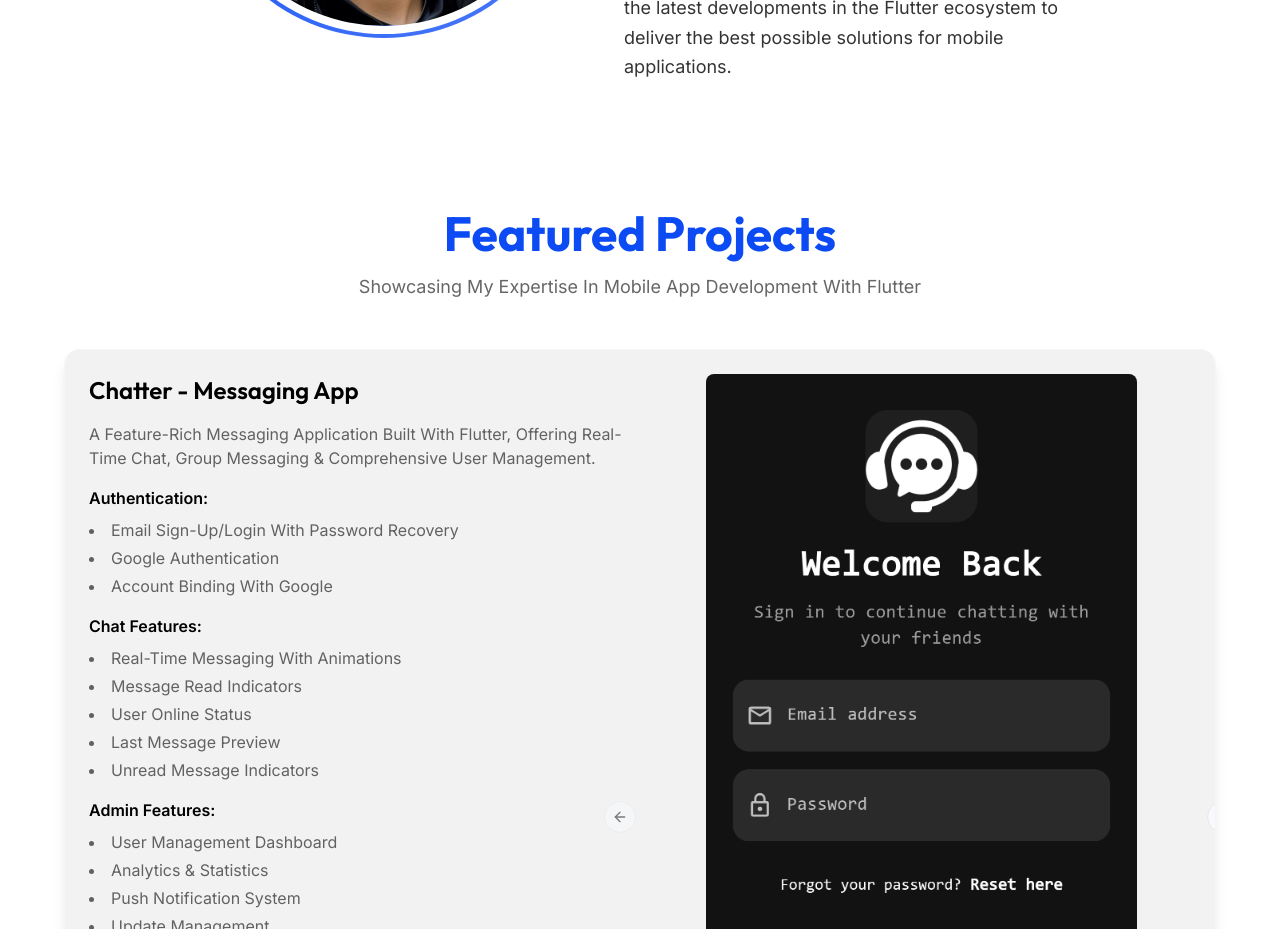
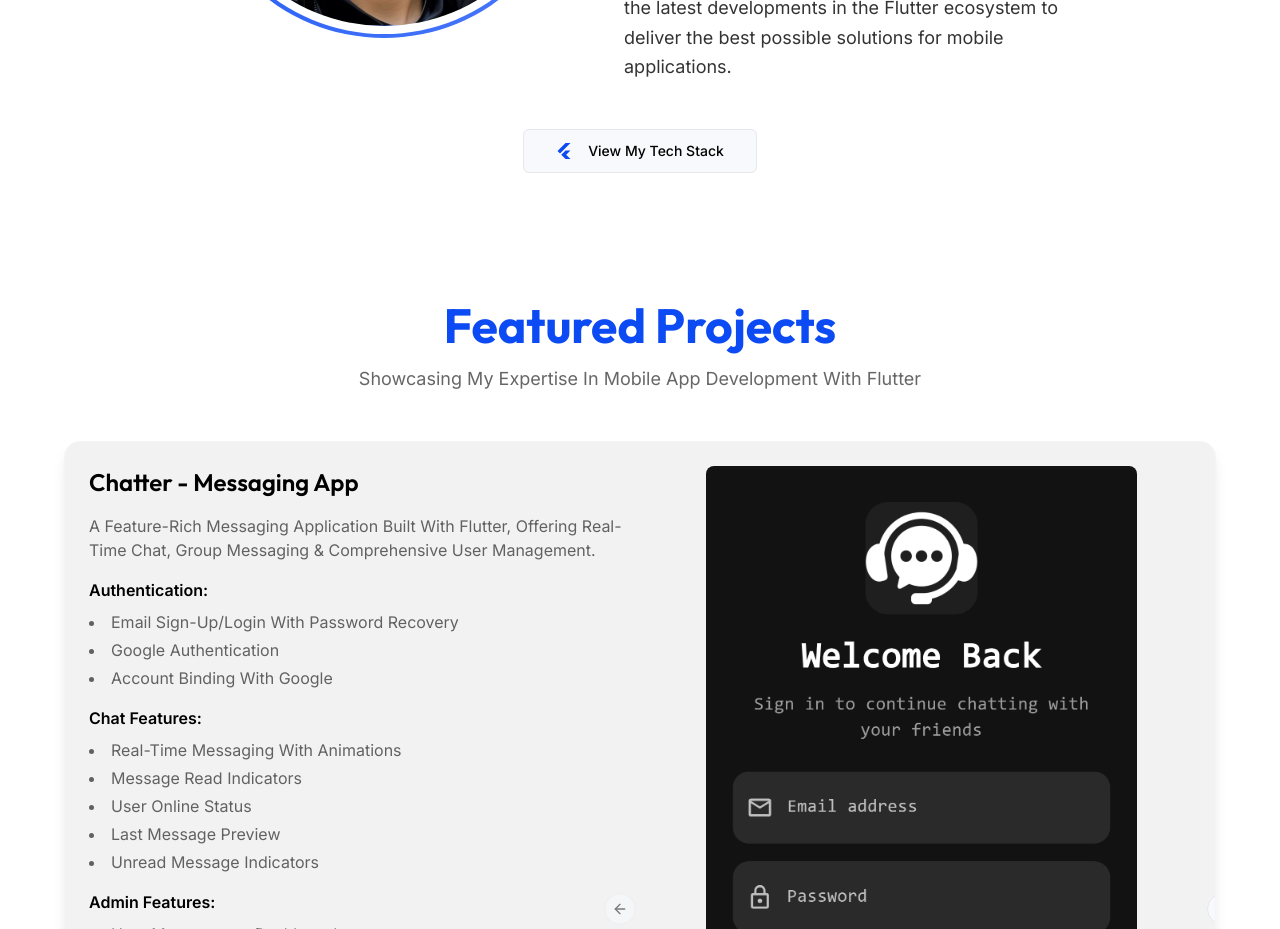
Before and after one commit to muzzammil763/muzamil.github.io, a React (Vite) app: page / in a window 1280 px wide. Shown: the part 1440-2369 px from the top of the page. Built offline with nearby package versions, Linux system fonts and the light colour scheme.

Commit message:
Add button for app icons preview
Implement a button below the "About Me" section that displays a Flutter icon. On hover or click, the button will open a preview of all app icons sourced from the skills section.
[skip gpt_engineer]

```diff
--- a/src/components/About.tsx
+++ b/src/components/About.tsx
@@ -1,4 +1,37 @@
 import { motion } from "framer-motion";
+import { Button } from "@/components/ui/button";
+import {
+  Popover,
+  PopoverContent,
+  PopoverTrigger,
+} from "@/components/ui/popover";
+import {
+  SiFlutter,
+  SiDart,
+  SiFirebase,
+  SiRedux,
+  SiHtml5,
+  SiCss3,
+  SiJavascript,
+  SiReact,
+  SiSupabase,
+  SiPostman,
+  SiGit
+} from "react-icons/si";
+
+const skills = [
+  { icon: SiFlutter, name: "Flutter" },
+  { icon: SiDart, name: "Dart" },
+  { icon: SiFirebase, name: "Firebase" },
+  { icon: SiRedux, name: "State Management" },
+  { icon: SiReact, name: "React" },
+  { icon: SiSupabase, name: "Supabase" },
+  { icon: SiPostman, name: "REST APIs" },
+  { icon: SiGit, name: "Git" },
+  { icon: SiHtml5, name: "HTML" },
+  { icon: SiCss3, name: "CSS" },
+  { icon: SiJavascript, name: "JavaScript" },
+];
 
 export const About = () => {
   return (
@@ -22,7 +55,7 @@ export const About = () => {
             whileInView={{ opacity: 1, scale: 1 }}
             transition={{ duration: 0.5 }}
             viewport={{ once: true }}
-            className="relative w-80 h-80 md:w-96 md:h-96" // Increased size
+            className="relative w-80 h-80 md:w-96 md:h-96"
           >
             <div className="w-full h-full rounded-full bg-gradient-to-br from-[#0c4af3] to-[#4c7af9] p-1">
               <div className="w-full h-full rounded-full bg-white dark:bg-black p-2">
@@ -53,6 +86,40 @@ export const About = () => {
             </p>
           </motion.div>
         </div>
+
+        <motion.div
+          initial={{ opacity: 0, y: 20 }}
+          whileInView={{ opacity: 1, y: 0 }}
+          transition={{ duration: 0.5 }}
+          viewport={{ once: true }}
+          className="flex justify-center mt-12"
+        >
+          <Popover>
+            <PopoverTrigger asChild>
+              <Button
+                variant="outline"
+                size="lg"
+                className="group hover:border-[#0c4af3] dark:hover:border-[#4c7af9]"
+              >
+                <SiFlutter className="mr-2 h-5 w-5 text-[#0c4af3] dark:text-[#4c7af9] group-hover:animate-spin" />
+                View My Tech Stack
+              </Button>
+            </PopoverTrigger>
+            <PopoverContent className="w-80">
+              <div className="grid grid-cols-3 gap-4 p-4">
+                {skills.map((skill, index) => (
+                  <div
+                    key={index}
+                    className="flex flex-col items-center gap-2 p-2 rounded-lg hover:bg-accent transition-colors"
+                  >
+                    <skill.icon className="h-8 w-8 text-[#0c4af3] dark:text-[#4c7af9]" />
+                    <span className="text-xs text-center font-medium">{skill.name}</span>
+                  </div>
+                ))}
+              </div>
+            </PopoverContent>
+          </Popover>
+        </motion.div>
       </div>
     </section>
   );
```
